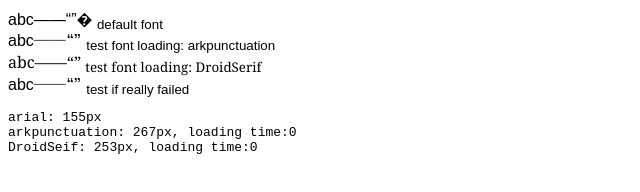
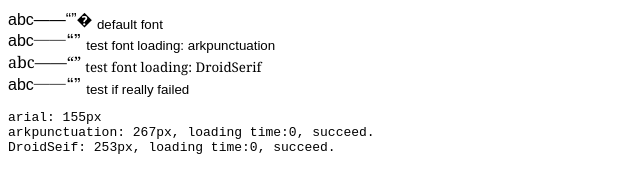
Before and after one commit to houkanshan/fontonload, a website: page demo/index.html in a window 1280 px wide. Shown: the whole page, without its empty margins (0-640 px from the left). Drawn offline with Linux system fonts and the light colour scheme.

Commit message:
update demo.

```diff
--- a/demo/index.html
+++ b/demo/index.html
@@ -77,6 +77,7 @@
         log.innerHTML += b.offsetWidth + 'px'
         log.innerHTML += ', '
         log.innerHTML += 'loading time:' + (+new Date() - startTime)
+        log.innerHTML += ', succeed.'
         log.innerHTML += '\n'
       }
     , fail: function() {
@@ -92,6 +93,7 @@
         log.innerHTML += c.offsetWidth + 'px'
         log.innerHTML += ', '
         log.innerHTML += 'loading time:' + (+new Date() - startTime)
+        log.innerHTML += ', succeed.'
         log.innerHTML += '\n'
       }
     , fail: function() {
```
